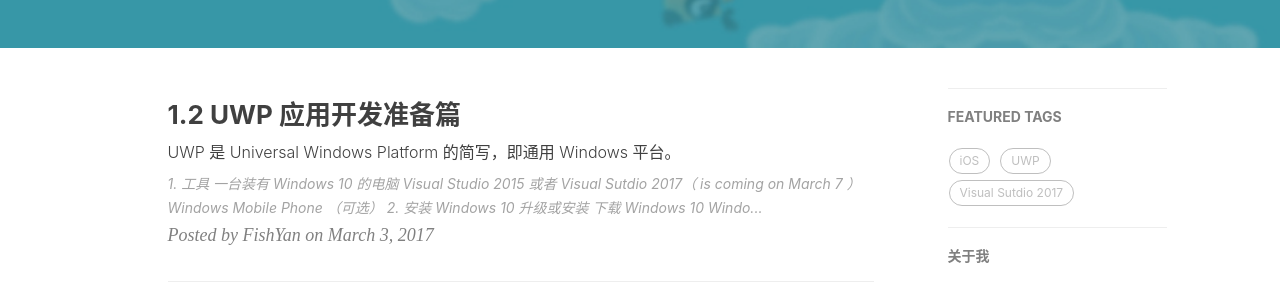
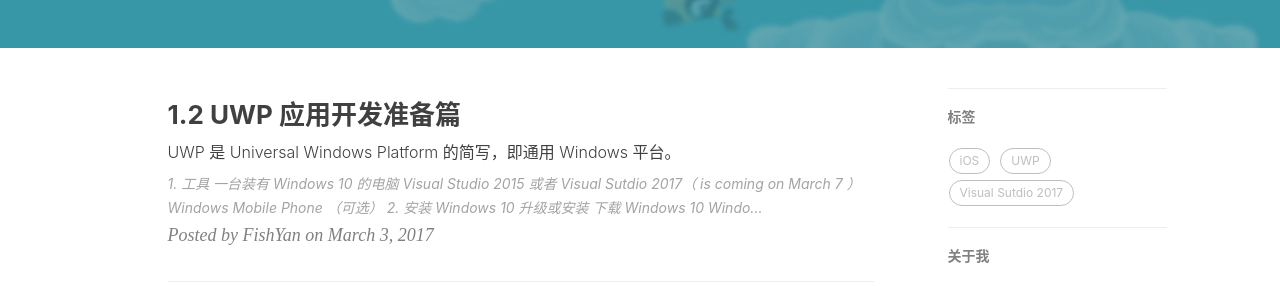
Before and after one commit to fish-yan/fish-yan.github.io, a Jekyll site: the page built from index.html, in a window 1280 px wide and 900 px high. Shown: the part 370-656 px from the top of the window. Built offline with Jekyll 4.4.1, drawn with Linux system fonts in a browser that asks for light colours; nearby versions of some CDN libraries; the list of posts is cut into pages by our own code; comment, search, counter and statistics services are not loaded.

Commit message:
commt tags

```diff
--- a/_layouts/keynote.html
+++ b/_layouts/keynote.html
@@ -131,7 +131,7 @@
                 {% if site.featured-tags %}
                 <section>
                     <hr class="hidden-sm hidden-xs">
-                    <h5><a href="/tags/">FEATURED TAGS</a></h5>
+                    <h5><a href="/tags/">标签</a></h5>
                     <div class="tags">
                         {% for tag in site.tags %}
                             {% if tag[1].size > {{site.featured-condition-size}} %}
--- a/_layouts/page.html
+++ b/_layouts/page.html
@@ -36,7 +36,7 @@
                 {% if site.featured-tags %}
                 <section>
                     <!-- no hr -->
-                    <h5><a href="{{'/tags/' | prepend: site.baseurl }}">FEATURED TAGS</a></h5>
+                    <h5><a href="{{'/tags/' | prepend: site.baseurl }}">标签</a></h5>
                     <div class="tags">
         				{% for tag in site.tags %}
                             {% if tag[1].size > {{site.featured-condition-size}} %}
@@ -85,7 +85,7 @@
                 {% if site.featured-tags %}
                 <section>
                     <hr class="hidden-sm hidden-xs">
-                    <h5><a href="{{'/tags/' | prepend: site.baseurl }}">FEATURED TAGS</a></h5>
+                    <h5><a href="{{'/tags/' | prepend: site.baseurl }}">标签</a></h5>
                     <div class="tags">
                         {% for tag in site.tags %}
                             {% if tag[1].size > {{site.featured-condition-size}} %}
--- a/_layouts/post.html
+++ b/_layouts/post.html
@@ -123,7 +123,7 @@
                 {% if site.featured-tags %}
                 <section>
                     <hr class="hidden-sm hidden-xs">
-                    <h5><a href="/tags/">FEATURED TAGS</a></h5>
+                    <h5><a href="/tags/">标签</a></h5>
                     <div class="tags">
         				{% for tag in site.tags %}
                             {% if tag[1].size > {{site.featured-condition-size}} %}
--- a/_posts/模板.markdown
+++ b/_posts/模板.markdown
@@ -6,6 +6,6 @@
 author:     "FishYan"
 header-img: "img/blog-header.png"
 tags:
-    - UWP
-    - Visual Sutdio 2017
+    - iOS
+
 ---
```
